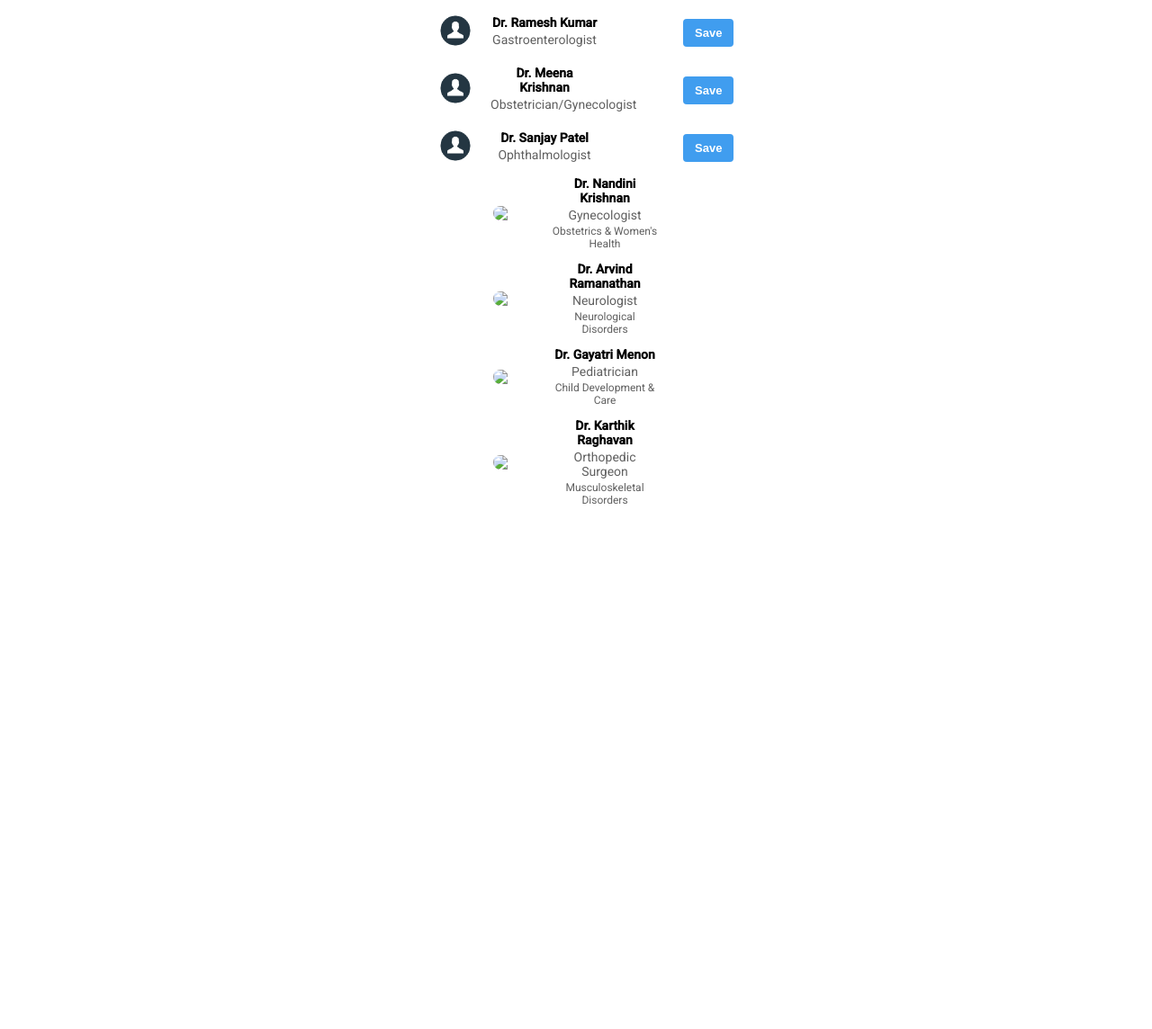
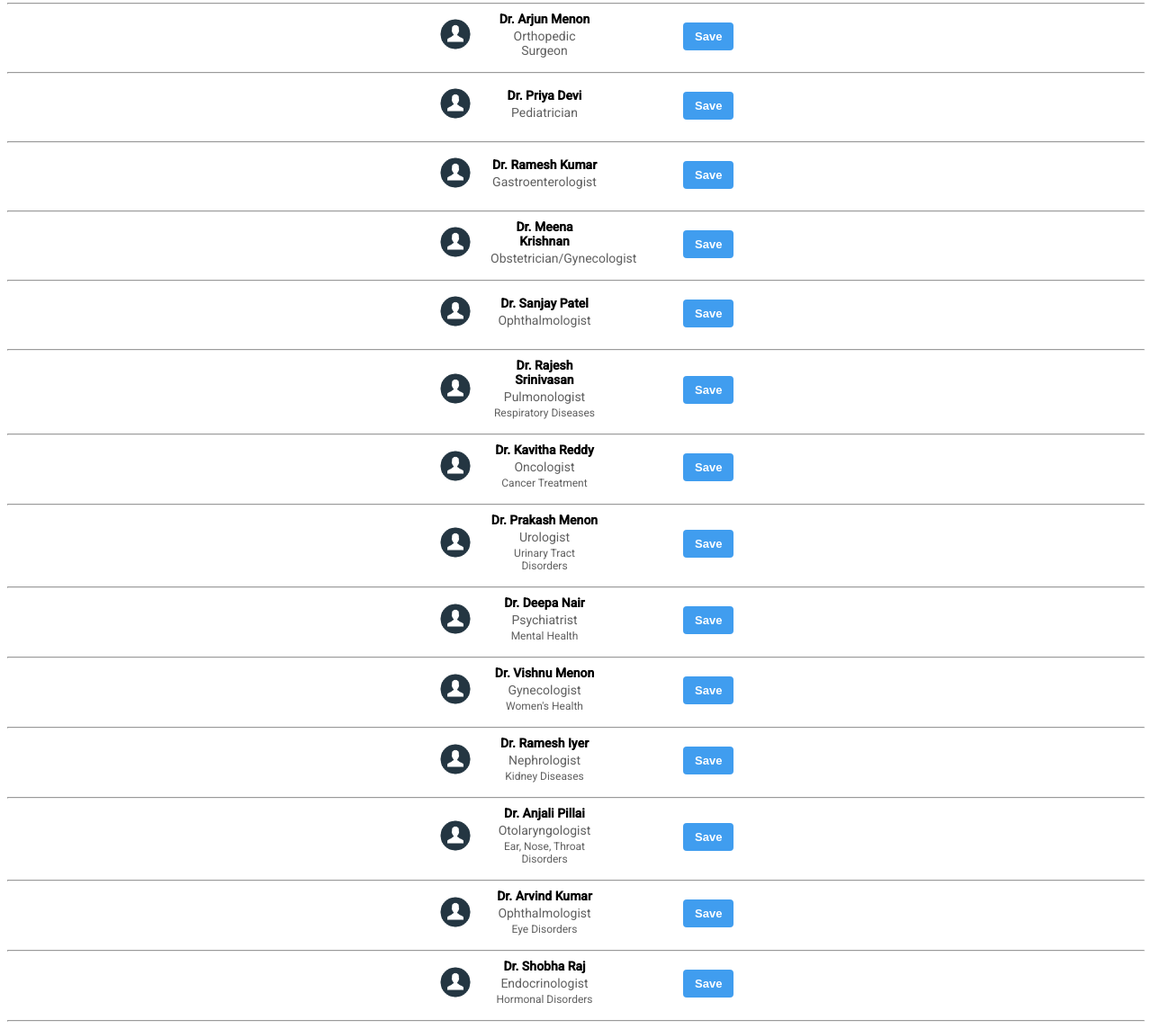
Before and after one commit to Adi4real/profile, a plain HTML site: page index.html in a window 1280 px wide. Shown: the part 255-1399 px from the top of the page at 90% size. Before the commit the page ends 834 px from the top, so only its background shows below. Drawn offline with Linux system fonts and the light colour scheme.

Commit message:
added profiles

```diff
--- a/index.html
+++ b/index.html
@@ -21,6 +21,20 @@
                 margin-bottom: 0;
                 font-size: 14px;
             }
+
+            h1 {
+            font-size: 24px;
+            font-family: Roboto,Arial;
+            text-align: center;
+        }
+
+        .separator {
+            width: 100%;
+            height: 1px;
+            background-color: #ccc;
+            margin-top: 10px;
+            margin-bottom: 10px;
+        }
 
             .pfp{
                 width: 50px;
@@ -79,6 +93,8 @@
     </head>
     <!-- Luffy -->
     <body>
+        <h1>Available Doctors</h1>
+        <br><br><hr>
         <div style="text-align: center;">
             <div>
                 <div class="pic-info">
@@ -103,7 +119,7 @@
                     <button class="button">
                         Save
                     </button>
-                </div>
+                </div><hr>
             </div>
             <!-- Zoro AKA MR.Bushido -->
             <div>
@@ -128,8 +144,7 @@
                 <div class="info">
                     <button class="button">
                         Save
-                    </button>
-                </div>
+                    </button></div><hr>
             </div>
             <!-- Sanji The Cook -->
             <div>
@@ -154,8 +169,7 @@
                 <div class="info">
                     <button class="button">
                         Save
-                    </button>
-                </div>
+                    </button></div><hr>
             </div>
 
             <div>
@@ -180,8 +194,7 @@
                 <div class="info">
                     <button class="button">
                         Save
-                    </button>
-                </div>
+                    </button></div><hr>
             </div>
 
 
@@ -207,8 +220,7 @@
                 <div class="info">
                     <button class="button">
                         Save
-                    </button>
-                </div>
+                    </button></div><hr>
             </div>
 
             <div>
@@ -233,8 +245,7 @@
                 <div class="info">
                     <button class="button">
                         Save
-                    </button>
-                </div>
+                    </button></div><hr>
             </div>
 
             <div>
@@ -259,18 +270,122 @@
                 <div class="info">
                     <button class="button">
                         Save
-                    </button>
+                    </button></div><hr>
 
-                </div>
 
+                <!-- Dr. Rajesh Srinivasan -->
                 <div>
                     <div class="pic-info">
-                        <img class="pfp" src="doctor1.jpg">
+                        <img class="pfp" src="logo.jpg">
                     </div>
 
                     <div class="info">
                         <p class="name">
-                            Dr. Nandini Krishnan
+                            Dr. Rajesh Srinivasan
+                        </p>
+
+                        <p class="profession">
+                            Pulmonologist
+                        </p>
+
+                        <p class="trend">
+                            Respiratory Diseases
+                        </p>
+                    </div>
+
+                    <div class="info">
+                        <button class="button">
+                            Save
+                        </button></div><hr>
+                </div>
+
+                <!-- Dr. Kavitha Reddy -->
+                <div>
+                    <div class="pic-info">
+                        <img class="pfp" src="logo.jpg">
+                    </div>
+
+                    <div class="info">
+                        <p class="name">
+                            Dr. Kavitha Reddy
+                        </p>
+
+                        <p class="profession">
+                            Oncologist
+                        </p>
+
+                        <p class="trend">
+                            Cancer Treatment
+                        </p>
+                    </div>
+
+                    <div class="info">
+                        <button class="button">
+                            Save
+                        </button></div><hr>
+                </div>
+
+                <!-- Dr. Prakash Menon -->
+                <div>
+                    <div class="pic-info">
+                        <img class="pfp" src="logo.jpg">
+                    </div>
+
+                    <div class="info">
+                        <p class="name">
+                            Dr. Prakash Menon
+                        </p>
+
+                        <p class="profession">
+                            Urologist
+                        </p>
+
+                        <p class="trend">
+                            Urinary Tract Disorders
+                        </p>
+                    </div>
+
+                    <div class="info">
+                        <button class="button">
+                            Save
+                        </button></div><hr>
+                </div>
+
+                <!-- Dr. Deepa Nair -->
+                <div>
+                    <div class="pic-info">
+                        <img class="pfp" src="logo.jpg">
+                    </div>
+
+                    <div class="info">
+                        <p class="name">
+                            Dr. Deepa Nair
+                        </p>
+
+                        <p class="profession">
+                            Psychiatrist
+                        </p>
+
+                        <p class="trend">
+                            Mental Health
+                        </p>
+                    </div>
+
+                    <div class="info">
+                        <button class="button">
+                            Save
+                        </button></div><hr>
+                </div>
+
+                <!-- Dr. Vishnu Menon -->
+                <div>
+                    <div class="pic-info">
+                        <img class="pfp" src="logo.jpg">
+                    </div>
+
+                    <div class="info">
+                        <p class="name">
+                            Dr. Vishnu Menon
                         </p>
 
                         <p class="profession">
@@ -278,70 +393,120 @@
                         </p>
 
                         <p class="trend">
-                            Obstetrics & Women's Health
+                            Women's Health
                         </p>
                     </div>
+
+                    <div class="info">
+                        <button class="button">
+                            Save
+                        </button></div><hr>
                 </div>
 
+                <!-- Dr. Ramesh Iyer -->
                 <div>
                     <div class="pic-info">
-                        <img class="pfp" src="doctor2.jpg">
+                        <img class="pfp" src="logo.jpg">
                     </div>
 
                     <div class="info">
                         <p class="name">
-                            Dr. Arvind Ramanathan
+                            Dr. Ramesh Iyer
                         </p>
 
                         <p class="profession">
-                            Neurologist
+                            Nephrologist
                         </p>
 
                         <p class="trend">
-                            Neurological Disorders
+                            Kidney Diseases
                         </p>
                     </div>
+
+                    <div class="info">
+                        <button class="button">
+                            Save
+                        </button></div><hr>
                 </div>
 
+                <!-- Dr. Anjali Pillai -->
                 <div>
                     <div class="pic-info">
-                        <img class="pfp" src="doctor3.jpg">
+                        <img class="pfp" src="logo.jpg">
                     </div>
 
                     <div class="info">
                         <p class="name">
-                            Dr. Gayatri Menon
+                            Dr. Anjali Pillai
                         </p>
 
                         <p class="profession">
-                            Pediatrician
+                            Otolaryngologist
                         </p>
 
                         <p class="trend">
-                            Child Development & Care
+                            Ear, Nose, Throat Disorders
                         </p>
                     </div>
+
+                    <div class="info">
+                        <button class="button">
+                            Save
+                        </button></div><hr>
                 </div>
 
+                <!-- Dr. Arvind Kumar -->
                 <div>
                     <div class="pic-info">
-                        <img class="pfp" src="doctor4.jpg">
+                        <img class="pfp" src="logo.jpg">
                     </div>
 
                     <div class="info">
                         <p class="name">
-                            Dr. Karthik Raghavan
+                            Dr. Arvind Kumar
                         </p>
 
                         <p class="profession">
-                            Orthopedic Surgeon
+                            Ophthalmologist
                         </p>
 
                         <p class="trend">
-                            Musculoskeletal Disorders
+                            Eye Disorders
                         </p>
                     </div>
+
+                    <div class="info">
+                        <button class="button">
+                            Save
+                        </button></div><hr>
                 </div>
+
+                <!-- Dr. Shobha Raj -->
+                <div>
+                    <div class="pic-info">
+                        <img class="pfp" src="logo.jpg">
+                    </div>
+
+                    <div class="info">
+                        <p class="name">
+                            Dr. Shobha Raj
+                        </p>
+
+                        <p class="profession">
+                            Endocrinologist
+                        </p>
+
+                        <p class="trend">
+                            Hormonal Disorders
+                        </p>
+                    </div>
+
+                    <div class="info">
+                        <button class="button">
+                            Save
+                        </button></div><hr>
+                </div>
+
             </div>
         </div>
     </body>
```
